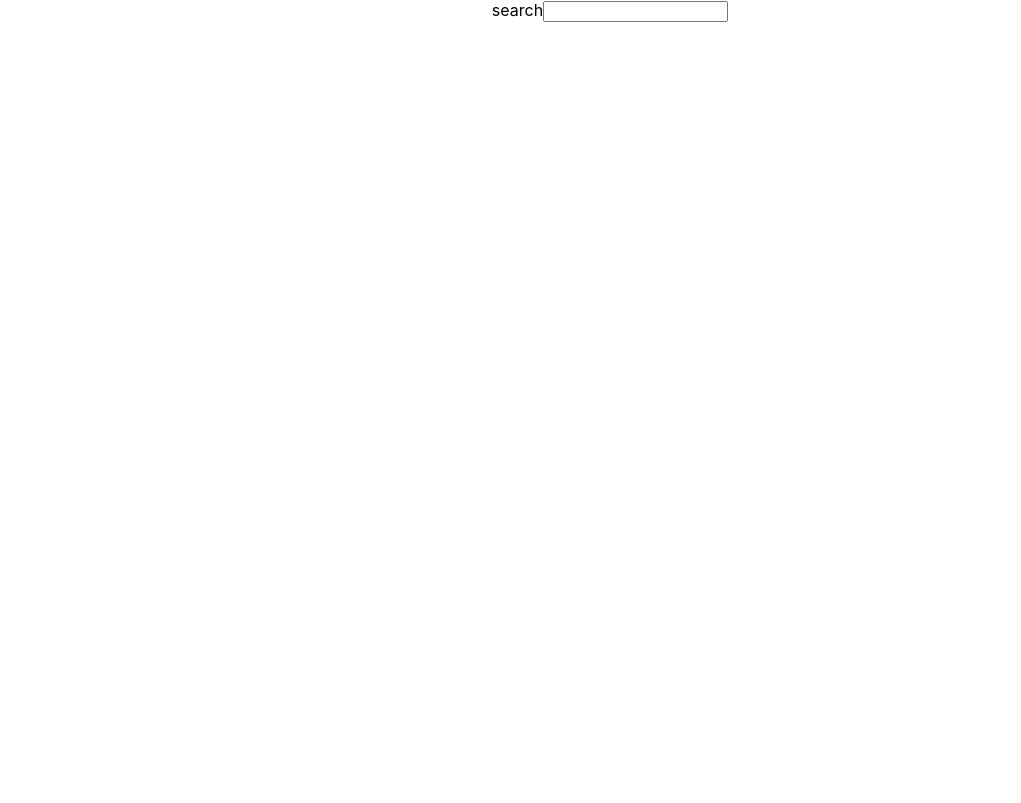
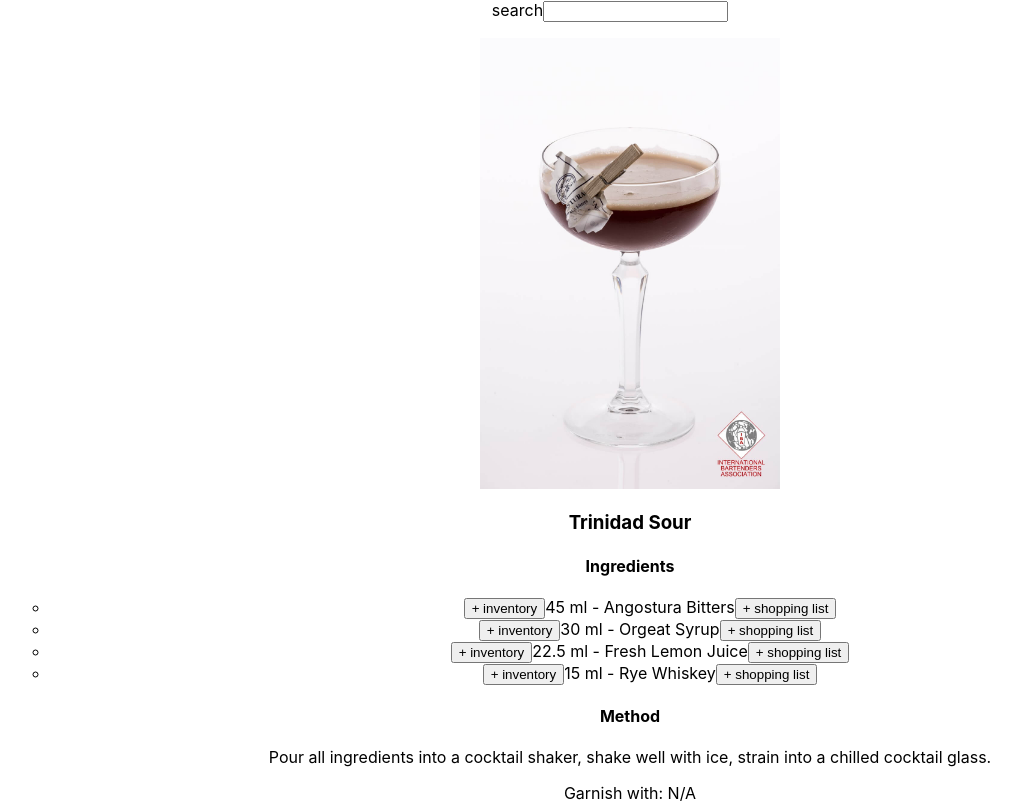
Before and after one commit to Eschroeder0212/fully-stocked, a React (Create React App) app: page /inventory in a window 1280 px wide. Shown: the top 803 px of the page, without its empty margins (30-1051 px from the left). Built offline with nearby package versions, Linux system fonts and the light colour scheme.

Commit message:
Drink Cards

```diff
--- a/src/App.js
+++ b/src/App.js
@@ -4,11 +4,12 @@ import { CocktailList } from './components/CocktailList/cocktailList.js';
 import { IngredientListProvider } from './components/IngredientsContext.js';
 import { ShoppingListProvider } from './components/ShoppingListContext.js';
 import { Login } from './components/CocktailList/logInReg';
-import { MyInventory } from './components/Inventory/inventory';
+import { MyBar } from './components/Inventory/Inventory';
 import { useState } from 'react';
 import reactDOM from "react-dom/client";
 import { BrowserRouter, Routes, Route } from "react-router-dom";
 import { SearchBar } from './components/SearchBar';
+import { DrinkCard } from './components/DrinkCards';
 
 
 
@@ -23,7 +24,7 @@ function App() {
         <Routes>
           <Route path="/" element={<Login />} />
           <Route path="/cocktails" element={<CocktailList />} />
-          <Route path="/inventory" element={<MyInventory />} />
+          <Route path="/inventory" element={<MyBar />} />
         </Routes>
       </BrowserRouter>
       </SearchBar>
--- a/src/components/DeleteInventory.js
+++ b/src/components/DeleteInventory.js
@@ -1,4 +1,4 @@
-import { MyInventory } from "./Inventory/inventory";
+import { MyInventory } from "./Inventory/Inventory";
 
 {/*export function DeleteFromInventory() {
     const [ingredientList, setIngredientList] = React.useState(ingredientList);
--- a/src/components/DrinkCards.js
+++ b/src/components/DrinkCards.js
@@ -1,6 +1,26 @@
+import { useIngredientList } from "./IngredientsContext"
 import { cocktailImageDisplay } from "./CocktailList/cocktailList";
+import { useShoppingList } from "./ShoppingListContext"
+import React, { useContext } from "react"
+import { MyBar } from "./Inventory/Inventory";
+import { render } from "@testing-library/react";
 
 export const DrinkCard = ({ cocktail }) => {
+
+    const [ingredientList, setIngredientList] = useIngredientList();
+    const [shoppingList, setShoppingList] = useShoppingList();
+
+    const addToShoppingList = (ingredient) => {
+        const newList = [...shoppingList, ingredient];
+
+        setShoppingList(newList);
+        console.log(newList);
+    }
+    const addToInventory = (ingredient) => {
+        const newList = [...ingredientList, ingredient];
+        setIngredientList(newList);
+    }
+
 
 
 
@@ -13,7 +33,9 @@ export const DrinkCard = ({ cocktail }) => {
                     <ul>
                         {cocktail.Ingredients.map((ingredient) => (
                             <li key={ingredient.Ingredient}>
+                                 <button onClick={() => addToInventory(ingredient.Ingredient)}>+ inventory</button>
                                 {ingredient.Measurement} - {ingredient.Ingredient}
+                                <button onClick={() => addToShoppingList(ingredient.Ingredient)}>+ shopping list</button>
                             </li>
                         ))}
                     </ul>
--- a/src/components/Inventory/inventory.js
+++ b/src/components/Inventory/inventory.js
@@ -1,17 +1,2 @@
-import React, { useState } from 'react';
-import { useIngredientList } from '../IngredientsContext';
-
-
-
-
-
-
-
-export const MyInventory = () => {
-    const [ingredientList,] = useIngredientList()
-    return (
-        <h1>My Bar</h1>
-
-
-    )
-}
+import React, { useContext } from 'react'
+import { IngredientListProvider } from '../IngredientsContext';
--- a/src/components/SearchBar.js
+++ b/src/components/SearchBar.js
@@ -2,11 +2,12 @@ import { useState } from "react";
 import cocktails from "../assets/cocktails.json"
 import { DrinkCard } from "./DrinkCards";
 
+
 export const SearchBar = () => {
-    const [filteredItems, setFilteredItems] = useState([])
+    const [filteredItems, setFilteredItems] = useState(cocktails.Drinks)
     const getFilteredItems = (query) => {
         if (query.length === 0) {
-            return []
+            return cocktails.Drinks
         }
         return cocktails.Drinks.filter(cocktail => cocktail.Name.toLowerCase().includes(query.toLowerCase()))
 
```
